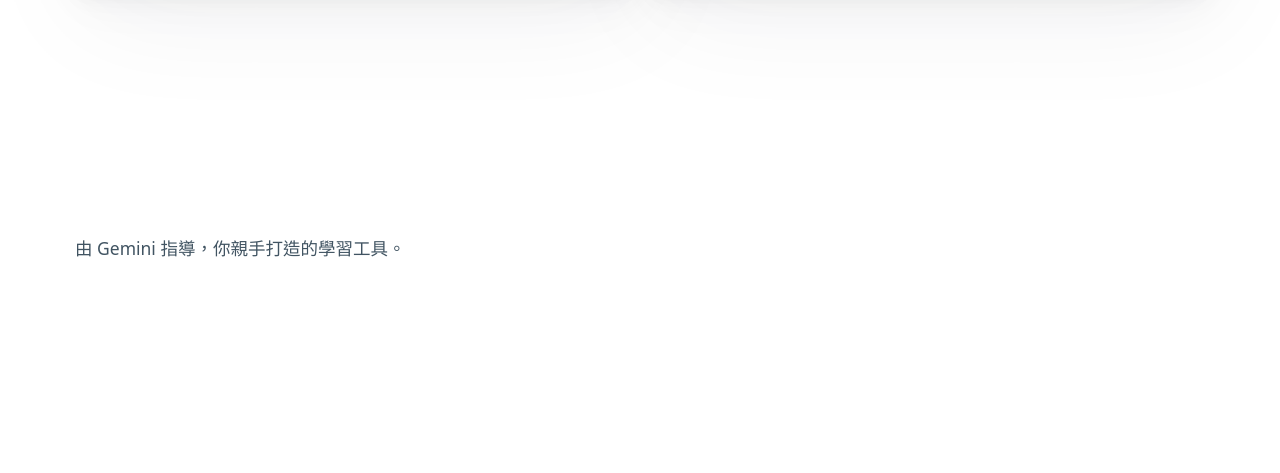
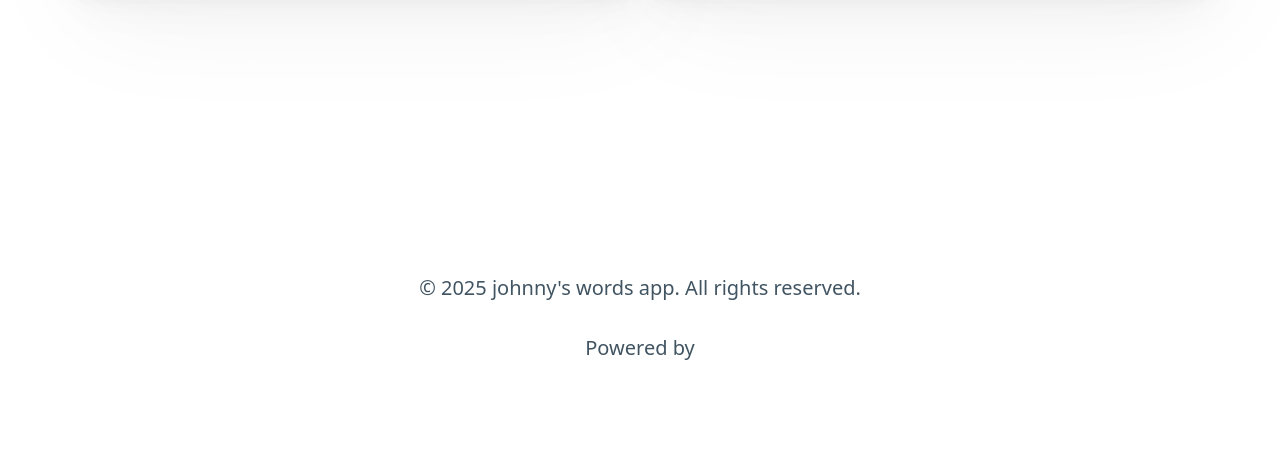
Before and after one commit to johnny-0120/my-word-app, a Flask app: page /add in a window 1280 px wide. Shown: the part 884-1357 px from the top of the page. Before the commit the page ends 1141 px from the top, so only its background shows below. Run offline with Flask 3, Linux system fonts and the light colour scheme; a user stored in the database is signed in.

Commit message:
更新了.

```diff
--- a/templates/base.html
+++ b/templates/base.html
@@ -48,8 +48,8 @@
         {% block content %}{% endblock %}
     </main>
 
-    <footer class="container">
-        <small>由 Gemini 指導，你親手打造的學習工具。</small>
-    </footer>
+    <footer class="container-fluid" style="text-align: center; font-size: 0.9em; margin-top: 2rem;">
+        <p>© 2025 johnny's words app. All rights reserved.</p>
+        <p>Powered by <a href="
 </body>
 </html>
```
